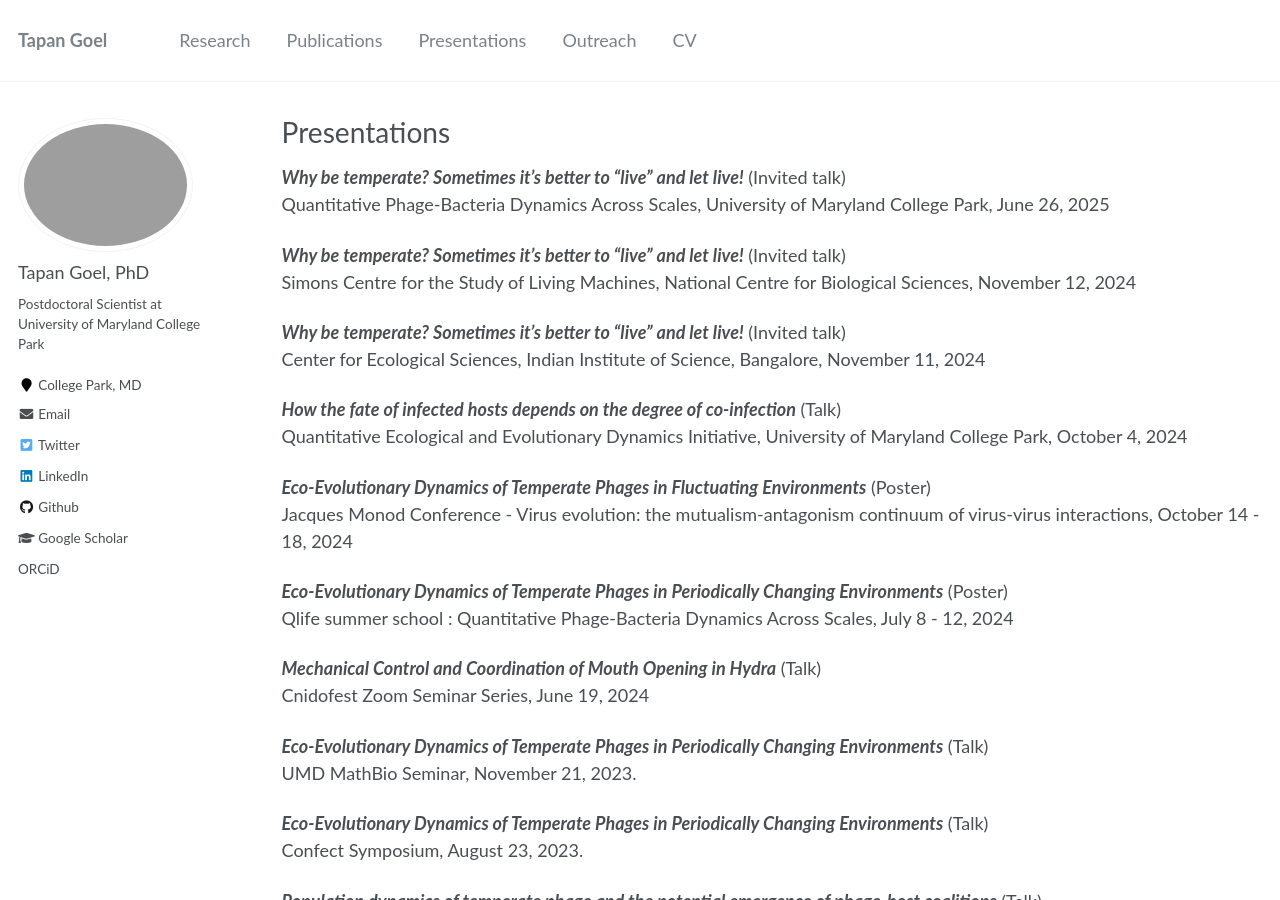
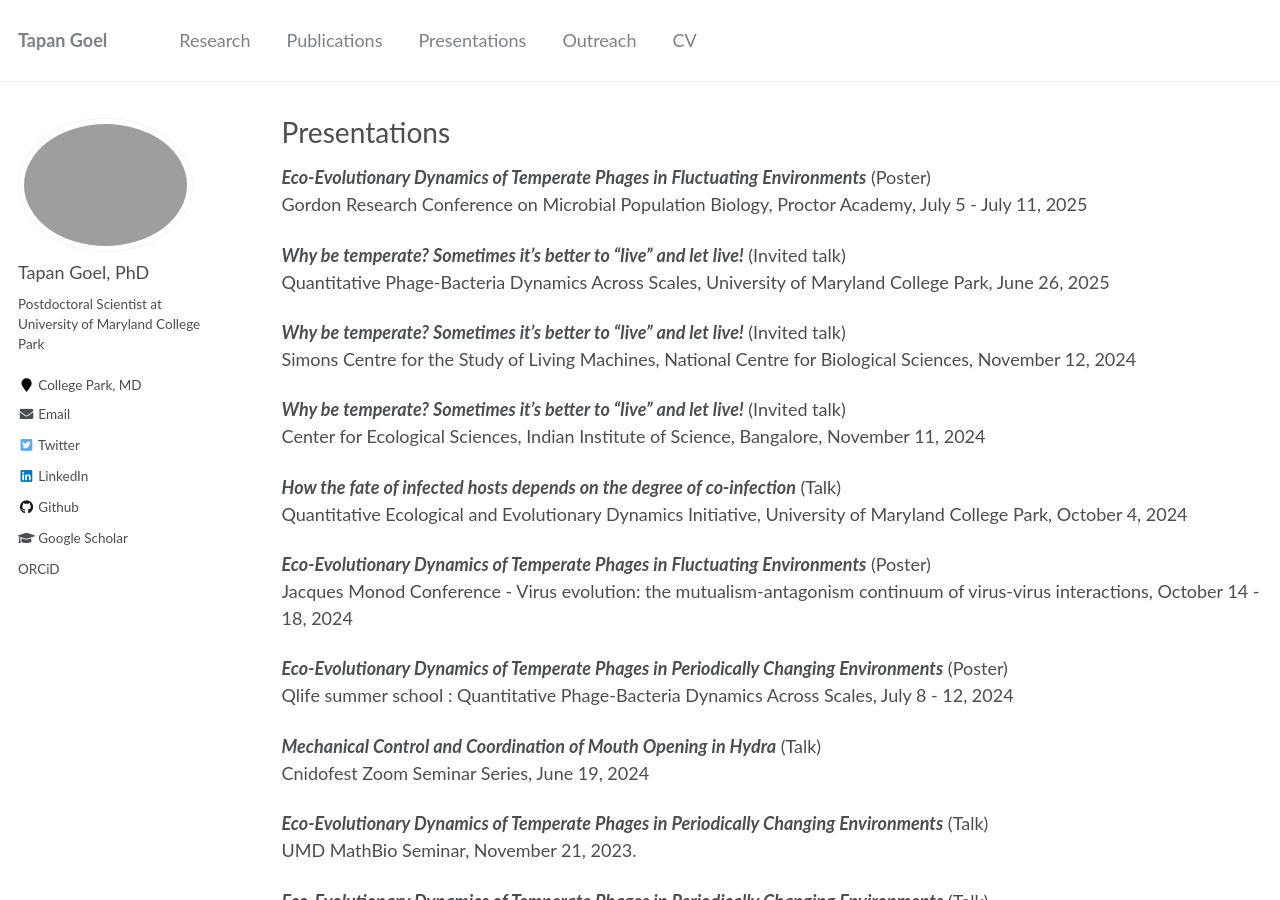
Before and after one commit to tapangoel1994/tapangoel1994.github.io, a Jekyll site: the page built from _pages/talks.md, in a window 1280 px wide and 900 px high. Built offline with Jekyll 4.4.1, drawn with Linux system fonts in a browser that asks for light colours.

Commit message:
Update talks.md

```diff
--- a/_pages/talks.md
+++ b/_pages/talks.md
@@ -4,6 +4,8 @@ title: "Presentations"
 permalink: /presentations/
 author_profile: true
 ---
+***Eco-Evolutionary Dynamics of Temperate Phages in Fluctuating Environments*** (Poster)\
+Gordon Research Conference on Microbial Population Biology, Proctor Academy, July 5 - July 11, 2025
 
 ***Why be temperate? Sometimes it's better to “live” and let live!*** (Invited talk)\
 Quantitative Phage-Bacteria Dynamics Across Scales, University of Maryland College Park, June 26, 2025
```
